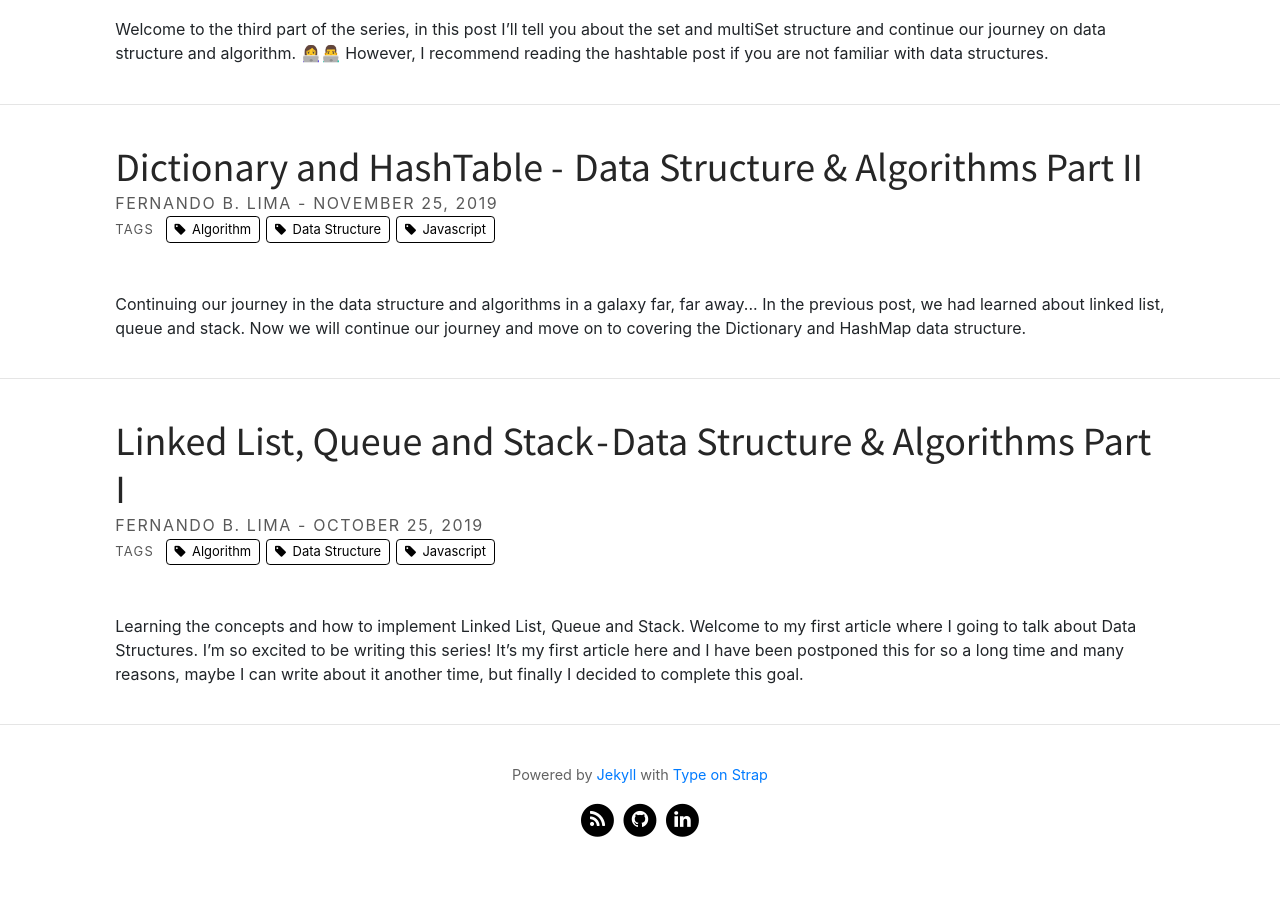
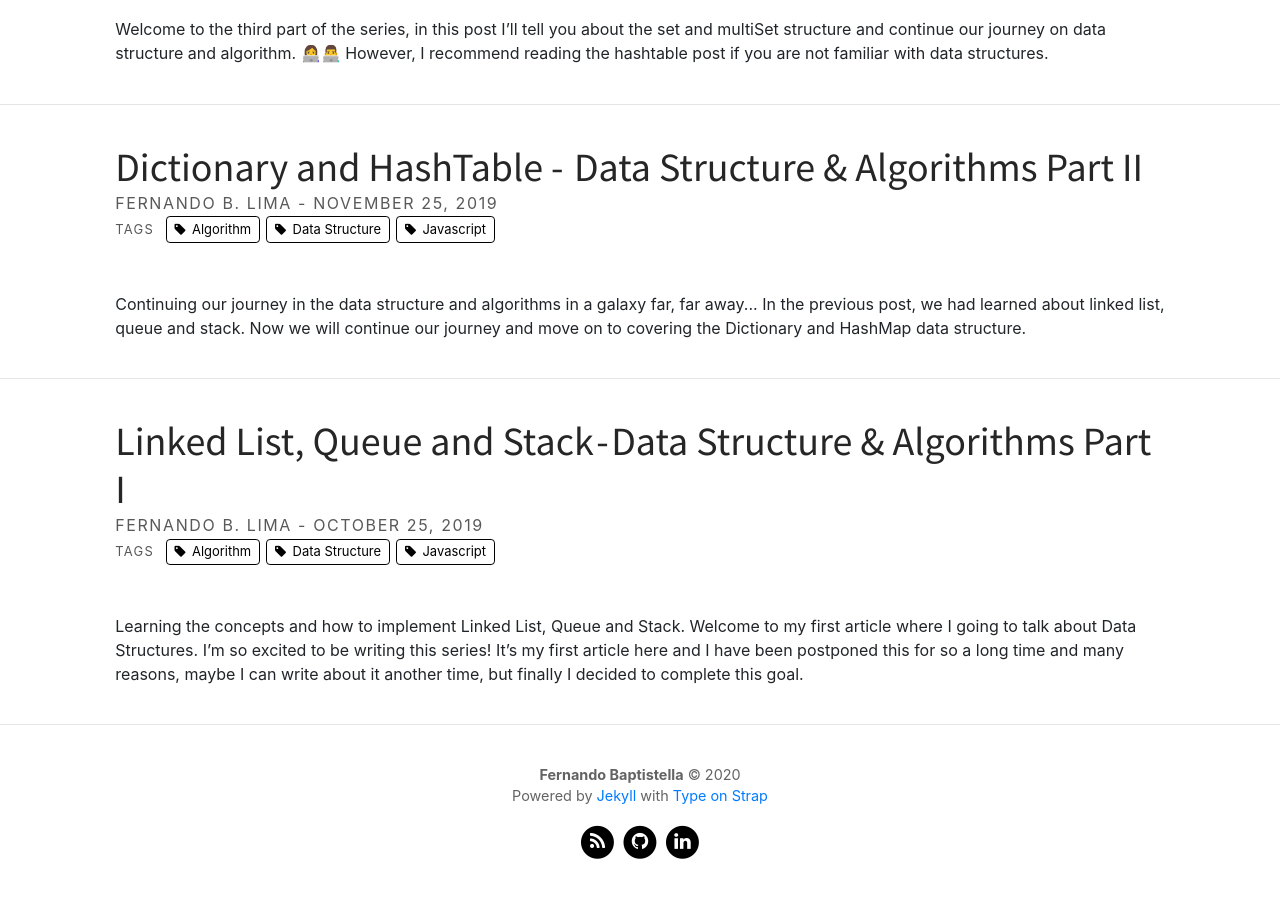
Before and after one commit to FernandoBLima/FernandoBLima.github.io, a Jekyll site: the page built from index.html, in a window 1280 px wide and 900 px high, scrolled down 782 px. Built offline with Jekyll 4.4.1, drawn with Linux system fonts in a browser that asks for light colours; the list of posts is cut into pages by our own code.

Commit message:
changing footer html

```diff
--- a/_includes/footer.html
+++ b/_includes/footer.html
@@ -1,9 +1,9 @@
 {% if site.theme_settings.footer_text %}
 <footer class="site-footer">
 
-    <!-- <span><b>{{ site.ownerFullName }}</b></span>
+    <span><b>{{ site.ownerFullName }}</b></span>
     {% capture currentyear %}{{ 'now' | date: "%Y" }}{% endcapture %}
-    <span>© {{ currentyear }}</span> -->
+    <span>© {{ currentyear }}</span>
 
     <p class="text">{{ site.theme_settings.footer_text }}</p>
             <div class="footer-icons">
```
Also changed, not shown: 12 other files.
